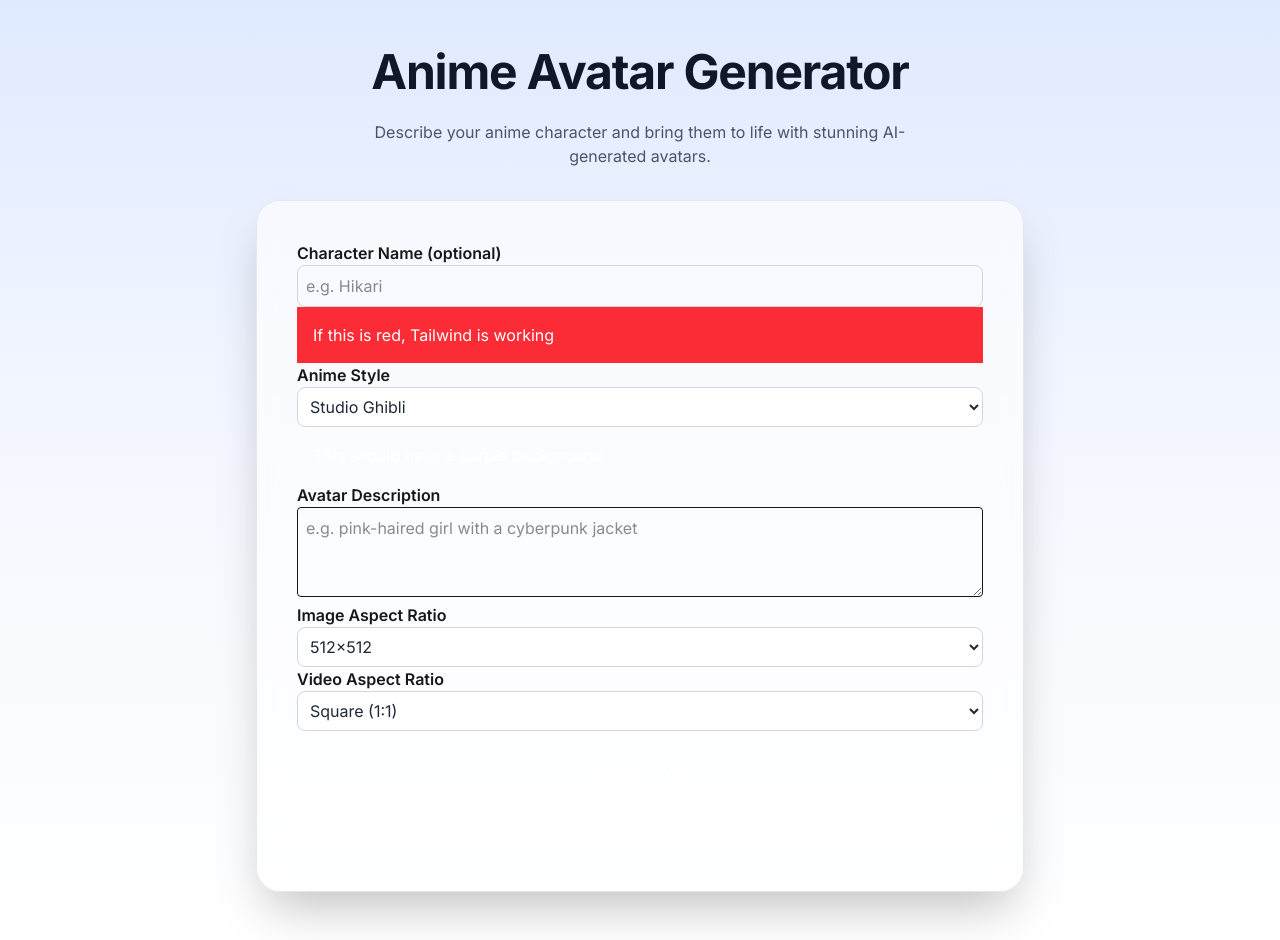
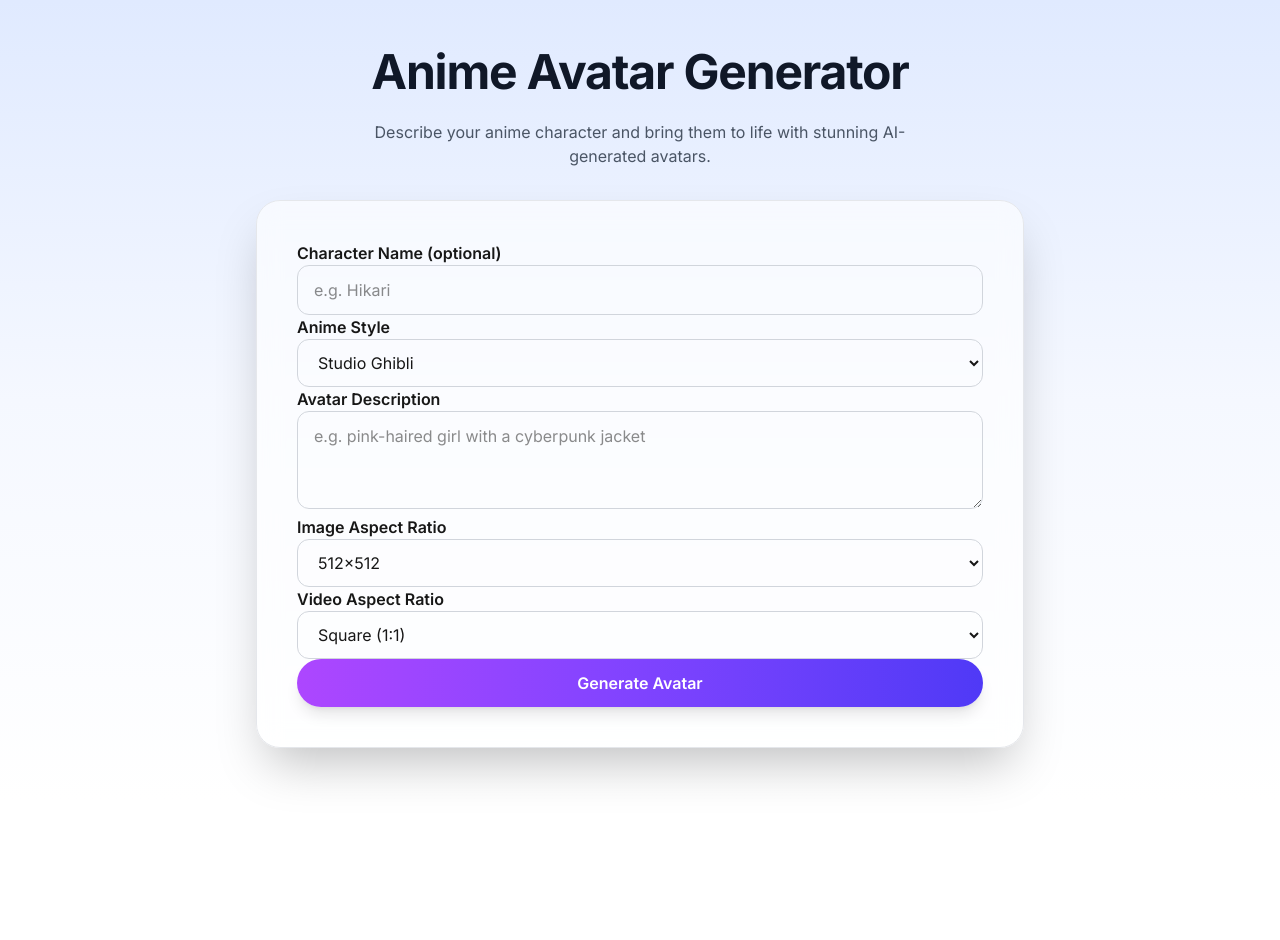
Before and after one commit to kruthish18/prompt-painter, a Next.js app: page / in a window 1280 px wide. After the commit the page ends 800 px from the top, so only its background shows below. Built offline with nearby package versions, Linux system fonts and the light colour scheme.

Commit message:
changes to frontend, ui design

```diff
--- a/components/PromptForm.tsx
+++ b/components/PromptForm.tsx
@@ -48,6 +48,17 @@ const videoAspectRatios = [
     { label: "Landscape (16:9)", value: "1920x1080" },
     { label: "Portrait (9:16)", value: "1080x1920" },
 ];
+
+// const videoAspectRatios = [
+//     { label: "1:1 Square - 480p", value: "640x640" },
+//     { label: "1:1 Square - 1080p", value: "1440x1440" },
+//     { label: "16:9 Landscape - 480p", value: "1920x1088" },
+//     { label: "16:9 Landscape - 1080p", value: "1920x1088" },
+//     { label: "21:9 Ultra-Wide/Landscape - 480p", value: "960x416" },
+//     { label: "21:9 Ultra-Wide/Landscape - 480p", value: "2176x928" },
+//     { label: "9:16 Tall/Portrait - 480p", value: "480x864" },
+//     { label: "9:16 Tall/Portrait - 480p", value: "1088x1920" },
+// ];
 
 export default function PromptForm() {
     const [form, setForm] = useState<FormData>({
@@ -252,6 +263,7 @@ export default function PromptForm() {
             > */}
             <form
                 onSubmit={handleSubmit}
+                className="animate-fade-in"
                 style={{
                     display: 'grid',
                     gridTemplateColumns: 'repeat(auto-fit, minmax(300px, 1fr))',
@@ -272,13 +284,9 @@ export default function PromptForm() {
                         value={form.characterName}
                         onChange={handleChange}
                         // className="w-full border p-2 rounded"
-                        className="w-full border border-gray-300 p-2 rounded-lg focus:outline-none focus:ring-2 focus:ring-blue-500"
+                        className="w-full px-4 py-3 rounded-xl border border-gray-300 focus:ring-2 focus:ring-[var(--color-brand-purple)] focus:outline-none"
                         placeholder="e.g. Hikari"
                     />
-                </div>
-
-                <div className="bg-red-500 text-white p-4">
-                    If this is red, Tailwind is working
                 </div>
 
 
@@ -291,7 +299,7 @@ export default function PromptForm() {
                         // className="w-full border p-2 rounded"
                         // className="w-full border border-gray-300 p-2 rounded-lg focus:outline-none focus:ring-2 focus:ring-brandPurple"
                         // className="w-full border border-gray-300 p-2 rounded-lg focus:outline-none focus:ring-2 focus:ring-brandPurple bg-white text-gray-800"
-                        className="w-full border border-gray-300 p-2 rounded-lg focus:outline-none focus:ring-2 focus:ring-brand-purple bg-white text-gray-800"
+                        className="w-full px-4 py-3 rounded-xl border border-gray-300 focus:ring-2 focus:ring-[var(--color-brand-purple)] focus:outline-none"
                     >
                         {animeStyles.map((style) => (
                             <option key={style.label} value={style.value}>
@@ -303,9 +311,7 @@ export default function PromptForm() {
 
                 {/* <div className="bg-brandPurple text-white p-4"> */}
                 {/* <div className="bg-brand-purple text-white p-4"> */}
-                <div className="bg-brand-purple text-white p-4">
-                    This should have a purple background
-                </div>
+
 
                 {/* Row 2: Full-width Description */}
                 <div className="md:col-span-2">
@@ -314,7 +320,7 @@ export default function PromptForm() {
                         name="description"
                         value={form.description}
                         onChange={handleChange}
-                        className="w-full border p-2 rounded"
+                        className="w-full px-4 py-3 rounded-xl border border-gray-300 focus:ring-2 focus:ring-[var(--color-brand-purple)] focus:outline-none"
                         rows={3}
                         placeholder="e.g. pink-haired girl with a cyberpunk jacket"
                         required
@@ -330,7 +336,7 @@ export default function PromptForm() {
                         onChange={handleChange}
                         // className="w-full border p-2 rounded"
                         // className="w-full border border-gray-300 p-2 rounded-lg focus:outline-none focus:ring-2 focus:ring-brandPurple"
-                        className="w-full border border-gray-300 p-2 rounded-lg focus:outline-none focus:ring-2 focus:ring-brandPurple bg-white text-gray-800"
+                        className="w-full px-4 py-3 rounded-xl border border-gray-300 focus:ring-2 focus:ring-[var(--color-brand-purple)] focus:outline-none"
 
                     >
                         {imageAspectRatios.map((ratio) => (
@@ -349,7 +355,7 @@ export default function PromptForm() {
                         onChange={handleChange}
                         // className="w-full border p-2 rounded"
                         // className="w-full border border-gray-300 p-2 rounded-lg focus:outline-none focus:ring-2 focus:ring-brandPurple"
-                        className="w-full border border-gray-300 p-2 rounded-lg focus:outline-none focus:ring-2 focus:ring-brandPurple bg-white text-gray-800"
+                        className="w-full px-4 py-3 rounded-xl border border-gray-300 focus:ring-2 focus:ring-[var(--color-brand-purple)] focus:outline-none"
 
                     >
                         {videoAspectRatios.map((ratio) => (
@@ -368,16 +374,11 @@ export default function PromptForm() {
                         // className="bg-blue-600 text-white px-6 py-2 rounded hover:bg-blue-700 transition"
                         // className="bg-blue-600 text-white px-6 py-3 rounded-lg font-semibold hover:bg-blue-700 transition-all focus:ring-2 focus:ring-blue-400"
                         // className="bg-brandPurple text-white px-6 py-3 mt-4 rounded-lg font-semibold hover:bg-purple-700 transition focus:ring-2 focus:ring-brandPurple"
-                        className="bg-brand-purple text-white px-6 py-3 mt-4 rounded-lg font-semibold hover:opacity-90 transition focus:ring-2 focus:ring-brand-purple"
+                        className="w-full py-3 px-6 bg-gradient-to-r from-purple-500 to-indigo-600 text-white font-semibold rounded-full shadow-lg hover:shadow-2xl hover:scale-105 transform transition duration-300 ease-in-out focus:outline-none focus:ring-2 focus:ring-purple-300"
                     >
                         {loading ? "Generating..." : "Generate Avatar"}
                     </button>
                 </div>
-                {/* <div className="bg-brandPurple text-white p-4"> */}
-                <div className="bg-brand-purple text-white p-4">
-                    If this has purple background, config is working
-                </div>
-
 
             </form>
 
@@ -414,13 +415,13 @@ export default function PromptForm() {
                         download="anime-avatar.png"
                         className="inline-block mt-2 text-blue-600 underline"
                     >
-                        Download Image
+                        Download Image ⬇️
                     </a>
 
                     {/* ✨ New: Video Creation Section */}
                     <div className="mt-8 text-left max-w-lg mx-auto">
                         <button
-                            className="bg-purple-600 text-white px-4 py-2 rounded hover:bg-purple-700 transition"
+                            className="rounded hover:bg-purple-700 transition bg-gradient-to-r from-purple-500 to-indigo-600 text-white px-4 py-2 font-semibold rounded-full shadow-lg hover:shadow-2xl hover:scale-105 transform transition duration-300 ease-in-out focus:outline-none focus:ring-2 focus:ring-purple-300"
                             onClick={() => setShowVideoPrompt(true)}
                         >
                             🎥 Create Anime Video
@@ -432,14 +433,14 @@ export default function PromptForm() {
                                     Describe the Animation
                                 </label>
                                 <textarea
-                                    className="w-full border p-2 rounded"
+                                    className="w-full px-4 py-3 rounded-xl border border-gray-300 focus:ring-2 focus:ring-[var(--color-brand-purple)] focus:outline-none"
                                     placeholder="e.g. wind blowing through hair, character blinking slowly"
                                     value={videoPrompt}
                                     onChange={(e) => setVideoPrompt(e.target.value)}
                                     rows={3}
                                 />
                                 <button
-                                    className="bg-green-600 text-white px-4 py-2 rounded hover:bg-green-700 transition"
+                                    className="w-full py-3 px-6 bg-gradient-to-r from-purple-500 to-indigo-600 text-white font-semibold rounded-full shadow-lg hover:shadow-2xl hover:scale-105 transform transition duration-300 ease-in-out focus:outline-none focus:ring-2 focus:ring-purple-300"
                                     onClick={handleVideoGenerate}
                                     disabled={videoLoading}
                                 >
@@ -474,7 +475,7 @@ export default function PromptForm() {
                                 download="anime-avatar-video.mp4"
                                 className="inline-block mt-2 text-green-600 underline"
                             >
-                                Download Video
+                                Download Video ⬇️
                             </a>
                         </div>
                     )}
```
